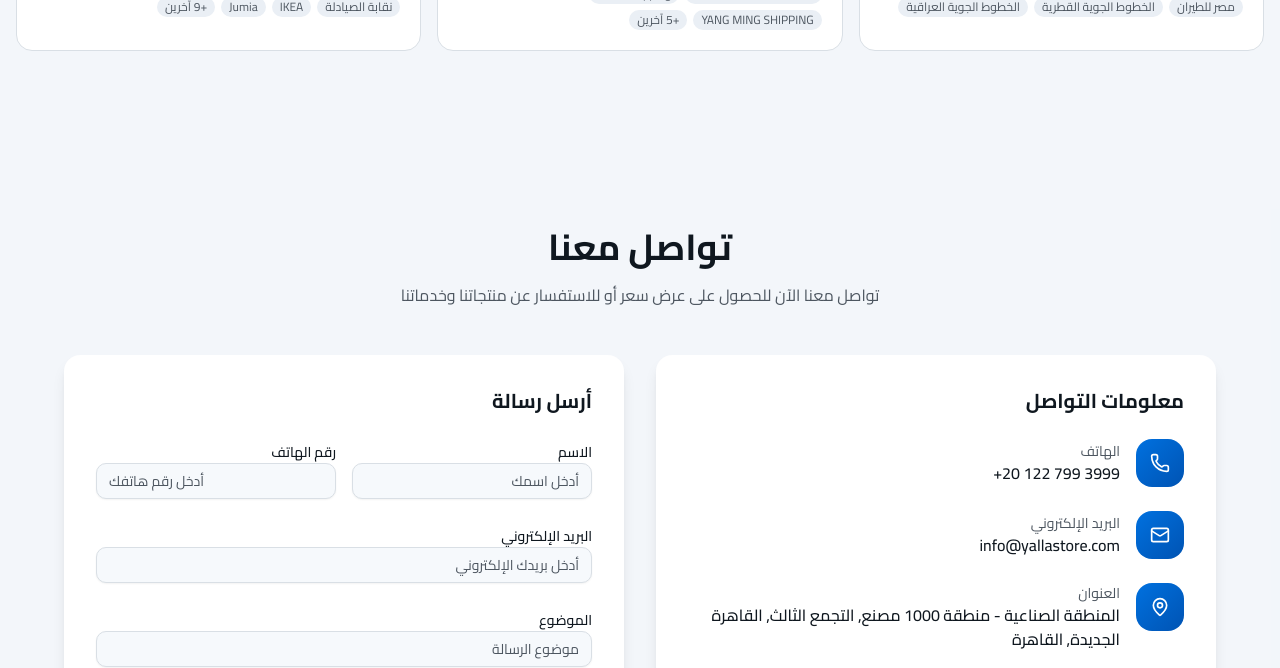
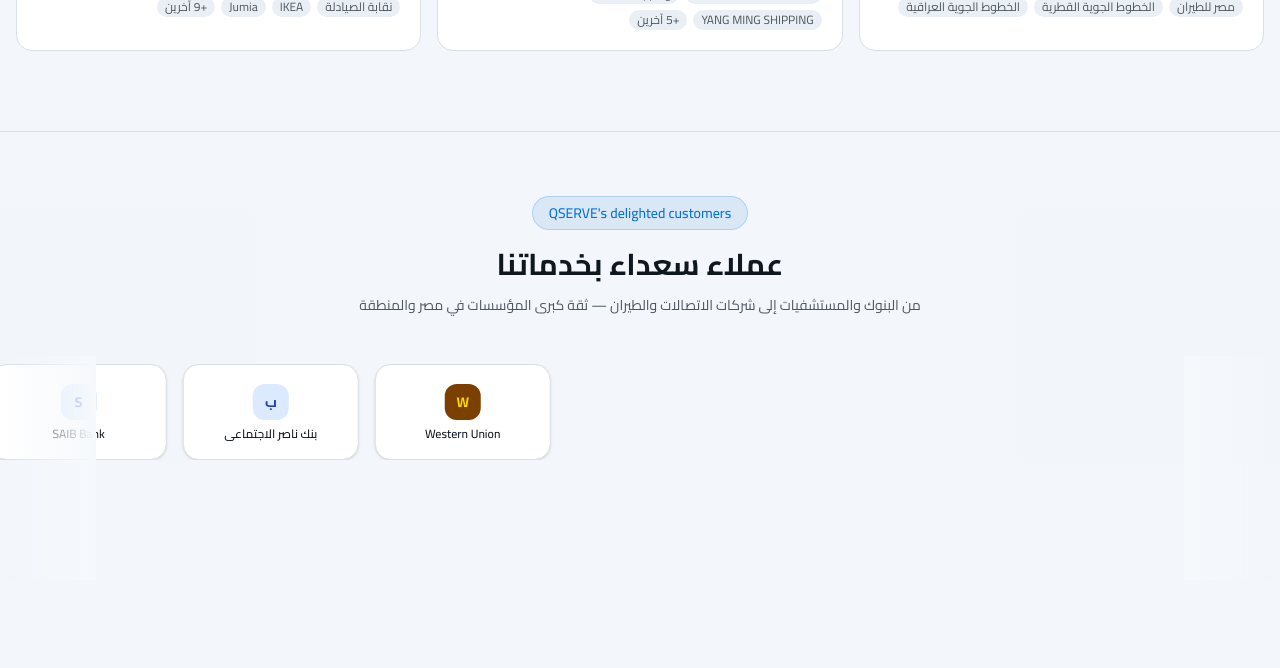
Before and after one commit to JoeMicro240528/Yalla-Store, a Next.js app: page / in a window 1280 px wide. Shown: the part 5380-6048 px from the top of the page. Built offline with nearby package versions, Linux system fonts and the light colour scheme.

Commit message:
feat: add marquee animation and delighted customers section
Co-authored-by: Yousef Alboshra (Joe) <97090606+JoeMicro240528@users.noreply.github.com>

```diff
--- a/app/globals.css
+++ b/app/globals.css
@@ -177,6 +177,11 @@
   animation: ticker 20s linear infinite;
 }
 
+@keyframes marquee {
+  0% { transform: translateX(0); }
+  100% { transform: translateX(-50%); }
+}
+
 .animate-pulse-glow {
   animation: pulse-glow 2s ease-in-out infinite;
 }
--- a/components/home/gallery-section.tsx
+++ b/components/home/gallery-section.tsx
@@ -282,6 +282,108 @@ const sectors = [
   },
 ]
 
+// ─── Featured delighted customers (last page of the PDF) ────────────────────
+
+const delightedCustomers = [
+  // Banks
+  { name: "Western Union", sector: "البنوك", color: "#FFD700", bg: "#7B3F00" },
+  { name: "بنك ناصر الاجتماعي", sector: "البنوك", color: "#1E40AF", bg: "#DBEAFE" },
+  { name: "SAIB Bank", sector: "البنوك", color: "#1E40AF", bg: "#DBEAFE" },
+  { name: "بنك قناة السويس", sector: "البنوك", color: "#1E40AF", bg: "#DBEAFE" },
+  { name: "البنك الزراعي المصري", sector: "البنوك", color: "#15803D", bg: "#DCFCE7" },
+  // Telecom
+  { name: "Etisalat", sector: "الاتصالات", color: "#00A651", bg: "#F0FDF4" },
+  { name: "Orange", sector: "الاتصالات", color: "#FF6900", bg: "#FFF7ED" },
+  { name: "WE", sector: "الاتصالات", color: "#7C3AED", bg: "#F5F3FF" },
+  { name: "APPLE", sector: "الاتصالات", color: "#111827", bg: "#F9FAFB" },
+  { name: "OPPO", sector: "الاتصالات", color: "#1D6534", bg: "#DCFCE7" },
+  { name: "Xiaomi (mi)", sector: "الاتصالات", color: "#FF6900", bg: "#FFF7ED" },
+  // Hospitals
+  { name: "القصر العيني الفرنساوي", sector: "الصحة", color: "#BE123C", bg: "#FFF1F2" },
+  { name: "مستشفى أبو الريش", sector: "الصحة", color: "#BE123C", bg: "#FFF1F2" },
+  { name: "مستشفى الدمرداش", sector: "الصحة", color: "#BE123C", bg: "#FFF1F2" },
+  { name: "مستشفى الطيران المدني", sector: "الصحة", color: "#BE123C", bg: "#FFF1F2" },
+  { name: "معهد الكبد القومي", sector: "الصحة", color: "#BE123C", bg: "#FFF1F2" },
+  // Government / Traffic
+  { name: "إدارة مرور الجيزة", sector: "المرور", color: "#B45309", bg: "#FFFBEB" },
+  { name: "إدارة مرور القاهرة", sector: "المرور", color: "#B45309", bg: "#FFFBEB" },
+  { name: "الأحوال المدنية", sector: "الحكومة", color: "#374151", bg: "#F3F4F6" },
+  { name: "حياة كريمة", sector: "الحكومة", color: "#374151", bg: "#F3F4F6" },
+  // Electricity
+  { name: "شركة القناة للكهرباء", sector: "الكهرباء", color: "#92400E", bg: "#FFFBEB" },
+  { name: "شمال القاهرة للكهرباء", sector: "الكهرباء", color: "#92400E", bg: "#FFFBEB" },
+  { name: "جنوب الدلتا للكهرباء", sector: "الكهرباء", color: "#92400E", bg: "#FFFBEB" },
+  // Aviation & Shipping
+  { name: "مصر للطيران", sector: "الطيران", color: "#1D4ED8", bg: "#EFF6FF" },
+  { name: "الخطوط الجوية القطرية", sector: "الطيران", color: "#6B0F1A", bg: "#FFF1F2" },
+  { name: "COSCO SHIPPING", sector: "الملاحة", color: "#0E7490", bg: "#ECFEFF" },
+  { name: "YANG MING SHIPPING", sector: "الملاحة", color: "#0E7490", bg: "#ECFEFF" },
+  // Services & Companies
+  { name: "IKEA", sector: "شركات", color: "#0051BA", bg: "#FFDA1A" },
+  { name: "Jumia", sector: "شركات", color: "#F97316", bg: "#FFF7ED" },
+  { name: "Careem", sector: "شركات", color: "#1DBF73", bg: "#F0FDF4" },
+  { name: "B.Tech", sector: "شركات", color: "#EF4444", bg: "#FFF1F2" },
+  { name: "العربي جروب", sector: "شركات", color: "#DC2626", bg: "#FFF1F2" },
+  { name: "أوليمبك جروب", sector: "شركات", color: "#1E40AF", bg: "#DBEAFE" },
+  { name: "ORASCOM", sector: "شركات", color: "#15803D", bg: "#DCFCE7" },
+  { name: "نقابة الصيادلة", sector: "مؤسسات", color: "#6D28D9", bg: "#F5F3FF" },
+  { name: "قناة السويس", sector: "مؤسسات", color: "#0E7490", bg: "#ECFEFF" },
+  { name: "مكاتب التموين", sector: "التموين", color: "#15803D", bg: "#DCFCE7" },
+]
+
+// ─── Logo card ────────────────────────────────────────────────────────────────
+
+function LogoCard({ customer }: { customer: typeof delightedCustomers[0] }) {
+  const initials = customer.name
+    .replace(/[\u0600-\u06FF\s]+/g, (m) => m.trim().charAt(0))
+    .substring(0, 2)
+    .toUpperCase() || customer.name.substring(0, 2).toUpperCase()
+
+  return (
+    <div className="flex-shrink-0 w-44 h-24 rounded-xl border border-border bg-card flex flex-col items-center justify-center gap-1.5 px-3 mx-2 shadow-sm hover:shadow-md hover:border-primary/30 transition-all duration-200">
+      {/* Colored initial badge */}
+      <div
+        className="w-9 h-9 rounded-lg flex items-center justify-center text-sm font-bold shrink-0"
+        style={{ backgroundColor: customer.bg, color: customer.color }}
+      >
+        {customer.name.charAt(0)}
+      </div>
+      <p className="text-xs font-medium text-foreground text-center leading-tight line-clamp-2">
+        {customer.name}
+      </p>
+    </div>
+  )
+}
+
+// ─── Infinite marquee row ─────────────────────────────────────────────────────
+
+function MarqueeRow({
+  customers,
+  reverse = false,
+  speed = 30,
+}: {
+  customers: typeof delightedCustomers
+  reverse?: boolean
+  speed?: number
+}) {
+  const doubled = [...customers, ...customers]
+  return (
+    <div className="overflow-hidden">
+      <div
+        className="flex"
+        style={{
+          animation: `marquee ${speed}s linear infinite ${reverse ? "reverse" : "normal"}`,
+          width: "max-content",
+        }}
+      >
+        {doubled.map((c, i) => (
+          <LogoCard key={i} customer={c} />
+        ))}
+      </div>
+    </div>
+  )
+}
+
 // ─── Ticker component ────────────────────────────────────────────────────────
 
 function ClientTicker({ clients }: { clients: string[] }) {
@@ -464,6 +566,34 @@ export function GallerySection() {
           </div>
         )}
       </div>
+
+      {/* ── Logo Wall ──────────────────────────────────────────────────── */}
+      <div className="mt-20 border-t border-border pt-16">
+        <div className="container mx-auto px-4 mb-10 text-center">
+          <span className="inline-block px-4 py-1.5 rounded-full bg-primary/10 text-primary text-sm font-medium mb-4 border border-primary/20">
+            QSERVE&apos;s delighted customers
+          </span>
+          <h2 className="text-2xl md:text-3xl font-bold text-foreground mb-3 text-balance">
+            عملاء سعداء بخدماتنا
+          </h2>
+          <p className="text-muted-foreground max-w-xl mx-auto text-pretty leading-relaxed text-sm">
+            من البنوك والمستشفيات إلى شركات الاتصالات والطيران — ثقة كبرى المؤسسات في مصر والمنطقة
+          </p>
+        </div>
+
+        {/* Marquee rows with edge fades */}
+        <div className="relative">
+          {/* Left fade */}
+          <div className="absolute inset-y-0 start-0 w-24 z-10 pointer-events-none bg-gradient-to-r from-background to-transparent" />
+          {/* Right fade */}
+          <div className="absolute inset-y-0 end-0 w-24 z-10 pointer-events-none bg-gradient-to-l from-background to-transparent" />
+
+          <div className="flex flex-col gap-4 py-2">
+            <MarqueeRow customers={delightedCustomers.slice(0, 19)} speed={35} />
+            <MarqueeRow customers={delightedCustomers.slice(19)} reverse speed={28} />
+          </div>
+        </div>
+      </div>
     </section>
   )
 }
```
